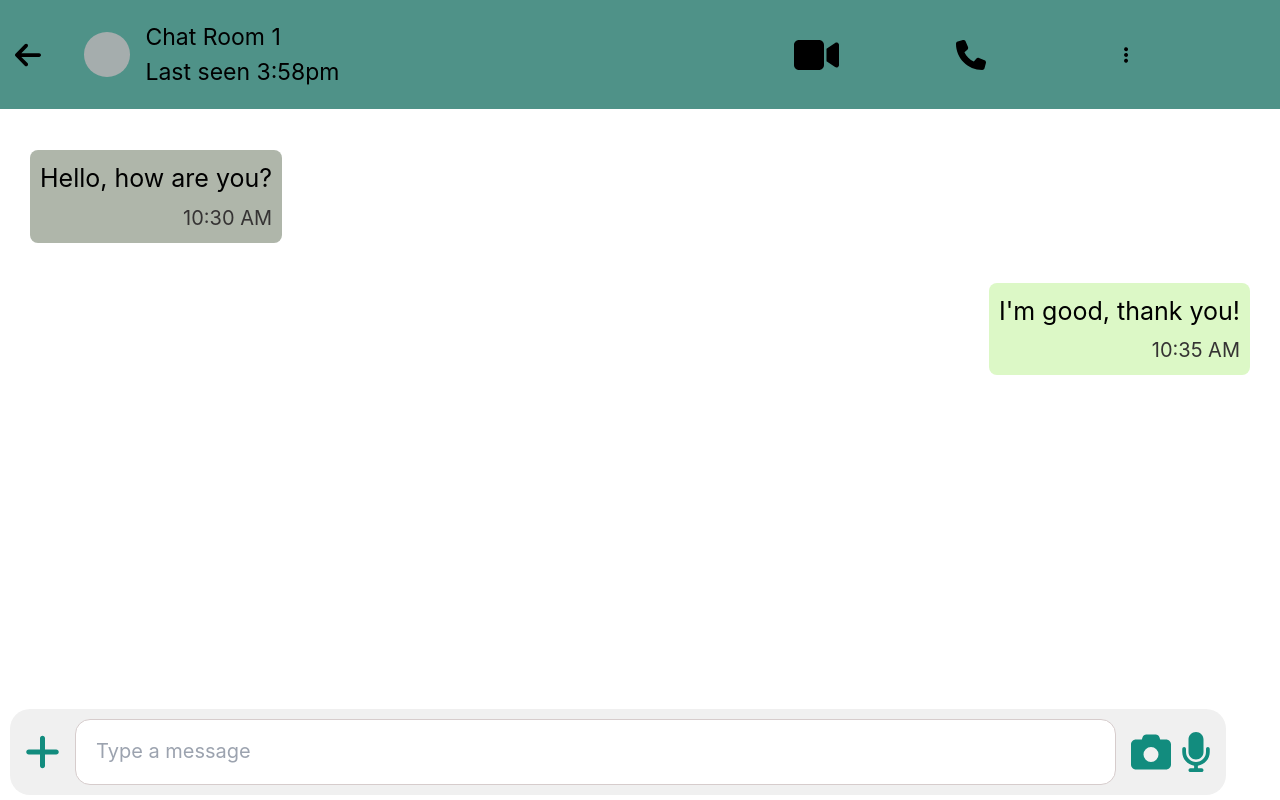
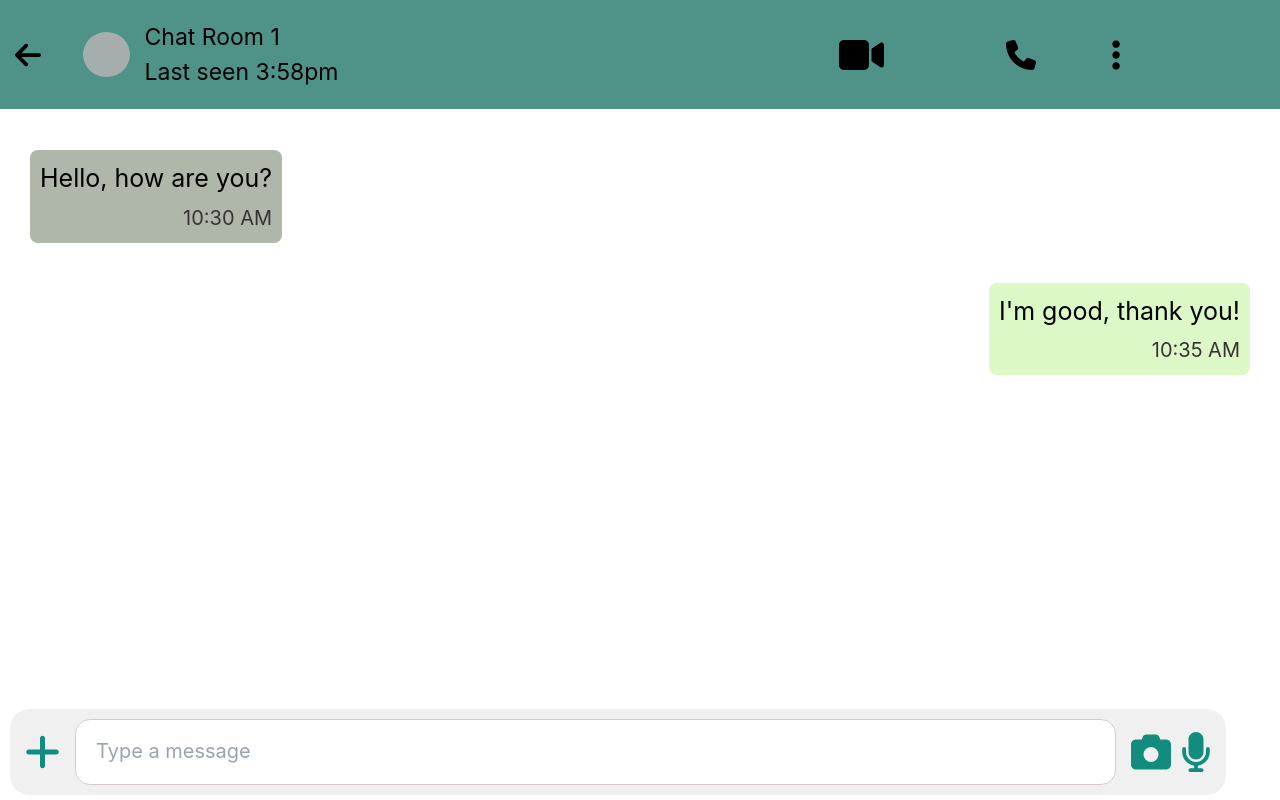
Before and after one commit to AD9-1/industry-project, a React (Create React App) app: page /chatroom/1 in a window 1280 px wide. Built offline with nearby package versions, Linux system fonts and the light colour scheme.

Commit message:
creating watsapp

```diff
--- a/src/Components/Header/Header.jsx
+++ b/src/Components/Header/Header.jsx
@@ -31,7 +31,7 @@ const Header = ({ roomName }) => {
         <img className="wa-header__icons__call" src={callIcon}></img>
       </div>
       <div className="wa-header__icons option">
-        <SlOptionsVertical />
+        <SlOptionsVertical size={30} margin="auto" />
       </div>
     </div>
   );
--- a/src/Components/Header/Header.scss
+++ b/src/Components/Header/Header.scss
@@ -6,13 +6,14 @@
   align-items: center;
   padding-top: 20px;
   padding-bottom: 20px;
+  padding-right: 20px;
   background-color: rgba(31, 116, 104, 0.785);
 
   &__back {
     width: 5%;
     height: 15%;
     margin-right: 15px;
-    margin-left:15px;
+    margin-left: 15px;
     img {
       height: 30px;
     }
@@ -38,10 +39,12 @@
 
     &__video {
       height: 40px;
-      margin: 0;
+      margin: auto;
     }
     &__call {
       height: 30px;
+      margin: auto;
     }
   }
+
 }
```
